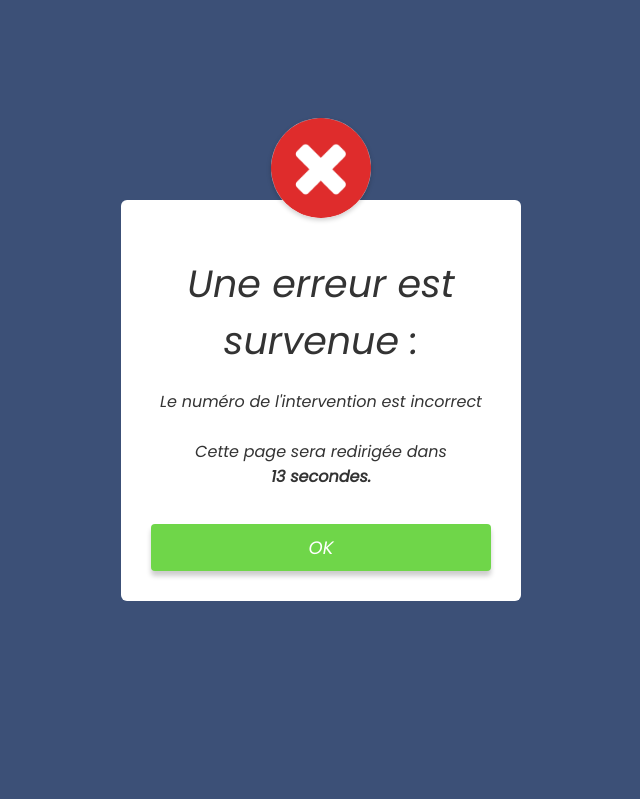
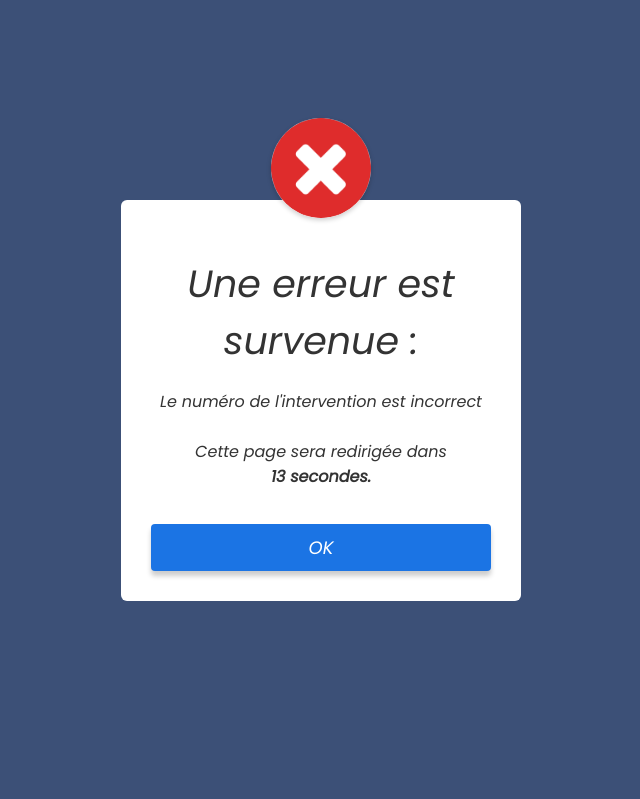
Before and after one commit to JohanGoutorbe/satisfatction-surveyV2, a PHP site: page /satisfaction-surveyV2/ in a window 1280 px wide. Shown: the top 799 px of the page, without its empty margins (319-959 px from the left). Run offline with PHP 8.4, Linux system fonts and the light colour scheme; data that the repository does not hold is empty.

Commit message:
minor color & css update

```diff
--- a/index.php
+++ b/index.php
@@ -153,6 +153,7 @@ if ($request) {
             display: flex;
             align-items: center;
             justify-content: center;
+            overflow: hidden;
         }
         .popup {
             width: 400px;
@@ -194,7 +195,7 @@ if ($request) {
             width: 100%;
             margin-top: 35px;
             padding: 10px 0;
-            background: #6fd649;
+            background: #1b74e4;
             color: #fff;
             border: 0;
             outline: none;
```
